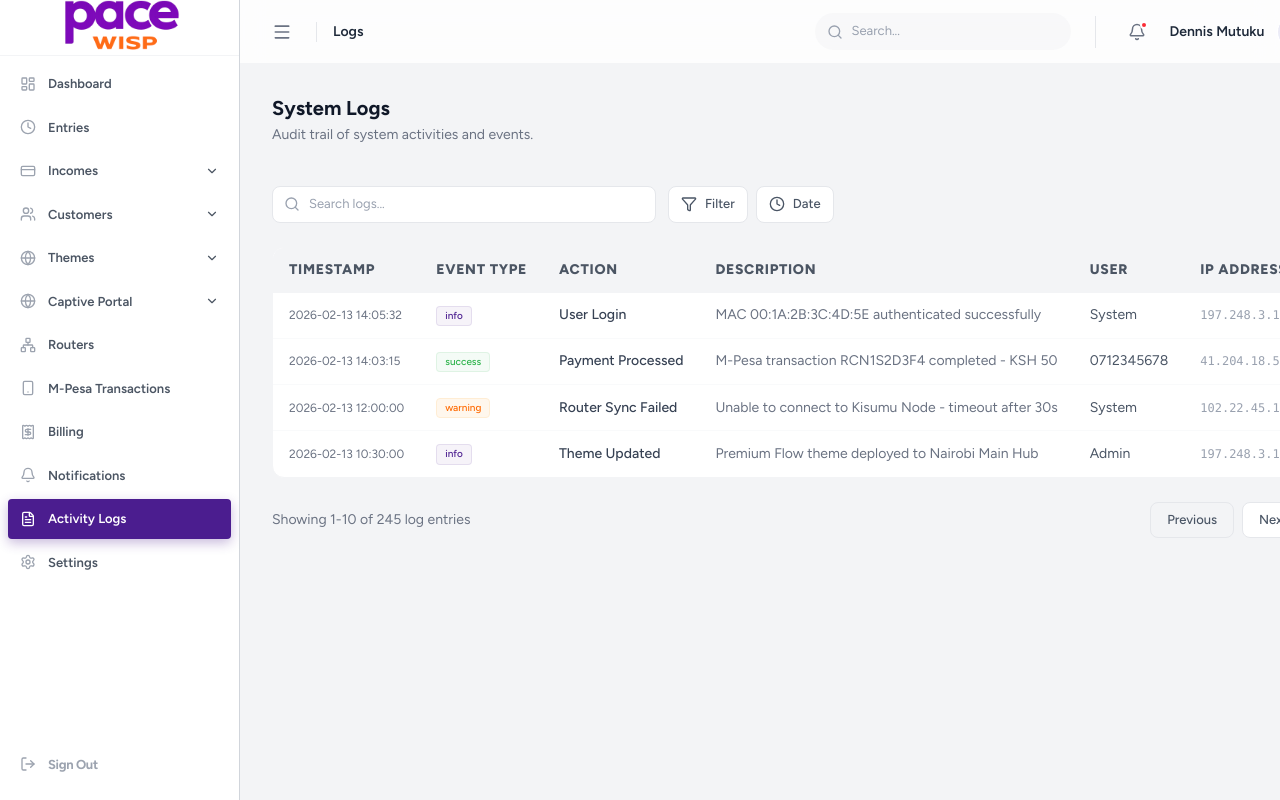
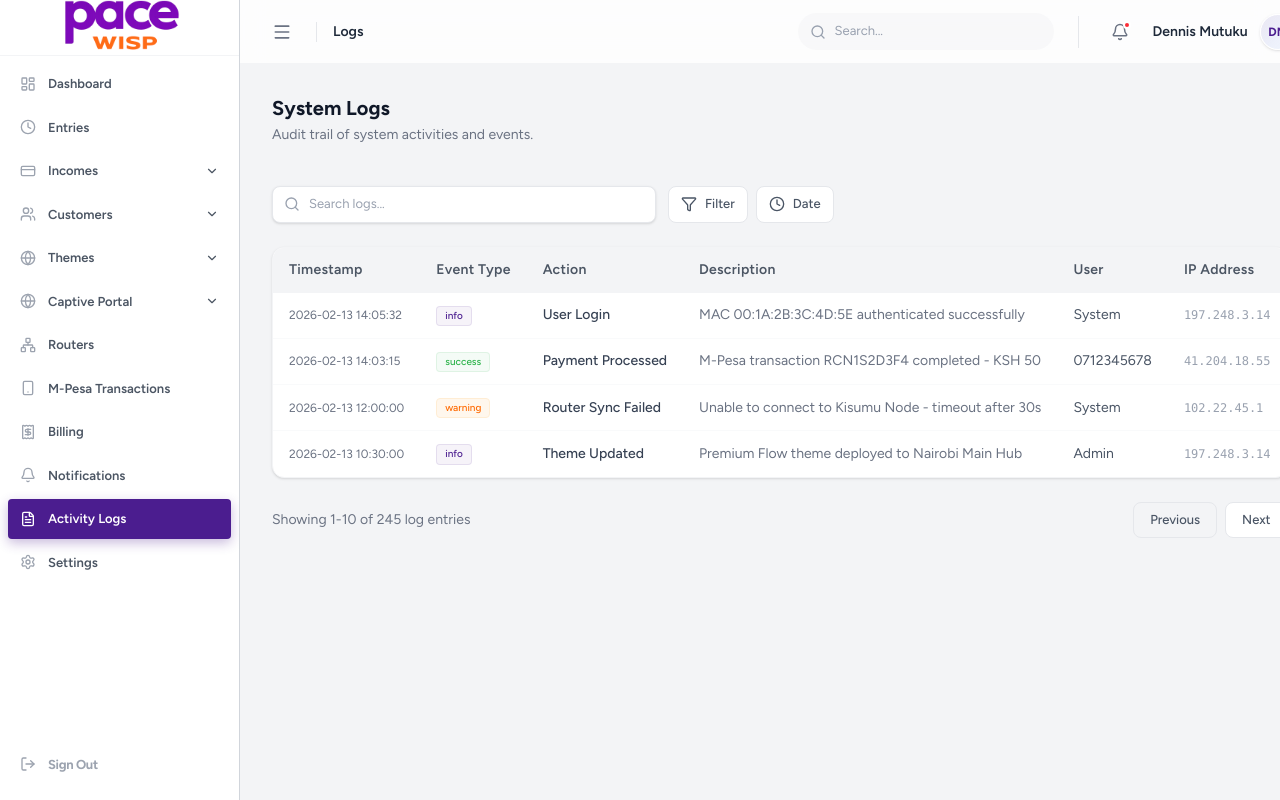
Before and after one commit to dennismutuku2005/pacewebsite, a Next.js app in the folder isphotspotportal/: page /dashboard/logs in a window 1280 px wide. Shown: the top 800 px of the page. Built offline with nearby package versions, Linux system fonts and the light colour scheme.

Commit message:
Auto-update: globals.css

```diff
--- a/isphotspotportal/src/app/globals.css
+++ b/isphotspotportal/src/app/globals.css
@@ -48,23 +48,23 @@ body {
   -webkit-font-smoothing: antialiased;
 }
 
-/* Remove default shadow behavior for clean 2D look */
-.shadow-sm,
+/* Remove default shadow behavior for clean 2D look - DISABLED based on feedback to improve contrast */
+/* .shadow-sm,
 .shadow-md,
 .shadow-lg,
 .shadow-xl,
 .shadow-2xl {
   shadow: none !important;
   box-shadow: none !important;
-}
+} */
 
 /* Excel-like Table Header */
 th {
-  font-weight: 800;
+  font-weight: 600;
   color: var(--admin-label);
   background-color: var(--pace-bg-subtle);
-  text-transform: uppercase;
-  letter-spacing: 0.05em;
+  /* text-transform: uppercase; -- Removed per user request */
+  letter-spacing: 0.02em;
 }
 
 /* Custom Scrollbar - Minimalists */
```
